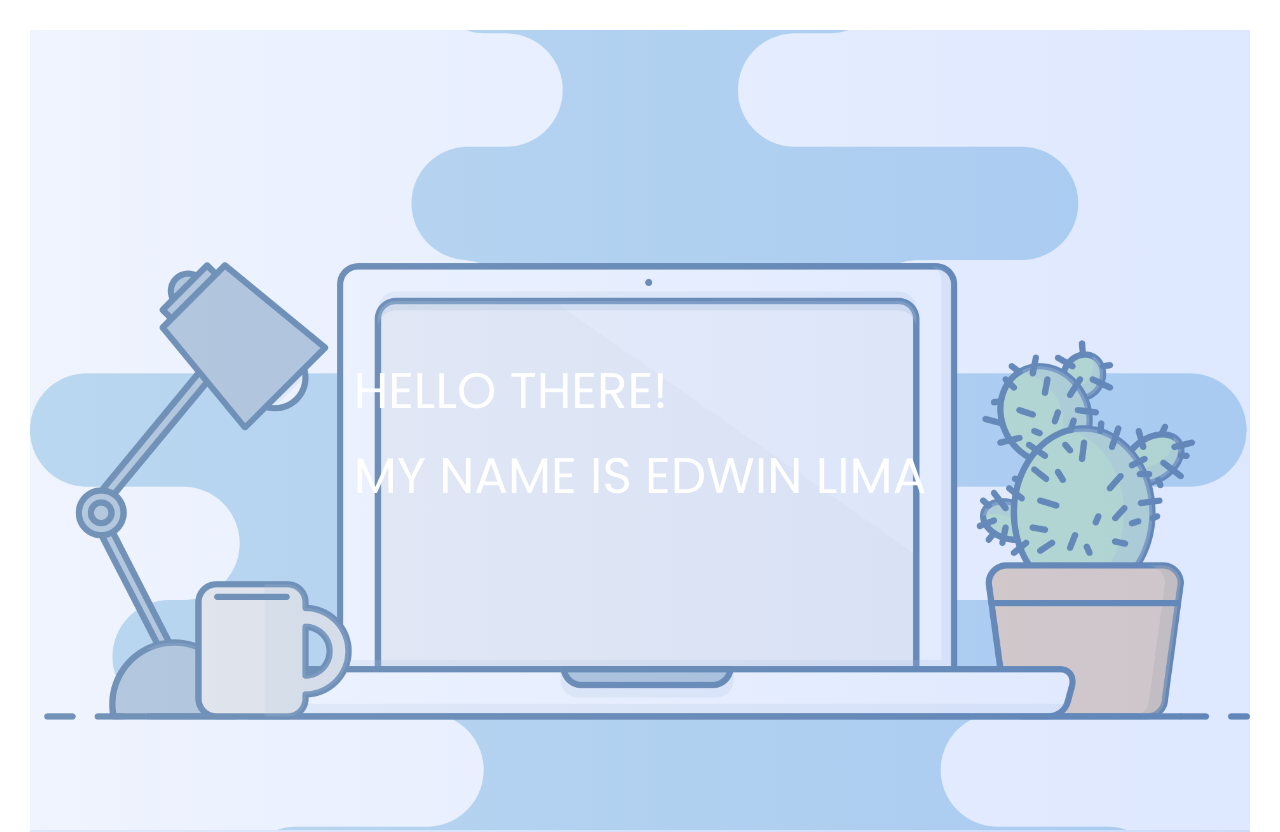
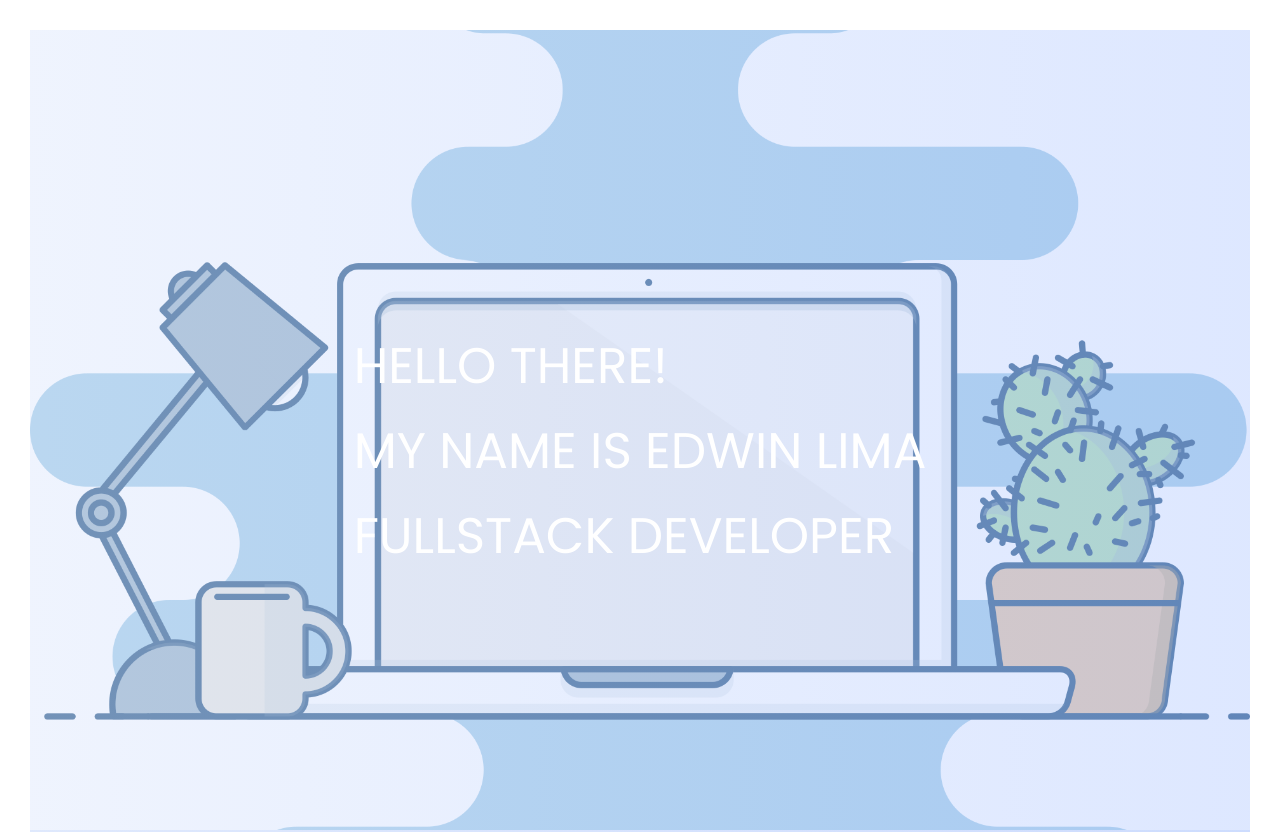
Before and after one commit to caelum050/portfolio.github.io, a website: page Websites/Portfolio-Website/index.html in a window 1280 px wide. Shown: the top 832 px of the page. Drawn offline with nearby package versions, Linux system fonts and the light colour scheme; a web font is replaced by a local one.

Commit message:
additional title

```diff
--- a/Websites/Portfolio-Website/index.html
+++ b/Websites/Portfolio-Website/index.html
@@ -31,6 +31,7 @@
       <div class="text-box">
         <h1 class="heading-primary">Hello there!<span></span></h1>
         <h1 class="heading-primary">My Name is Edwin Lima<span></span></h1>
+        <h1 class="heading-primary">FullStack Developer<span></span></h1>
       </div>
 
       <!-- <nav class="nav container">
```
